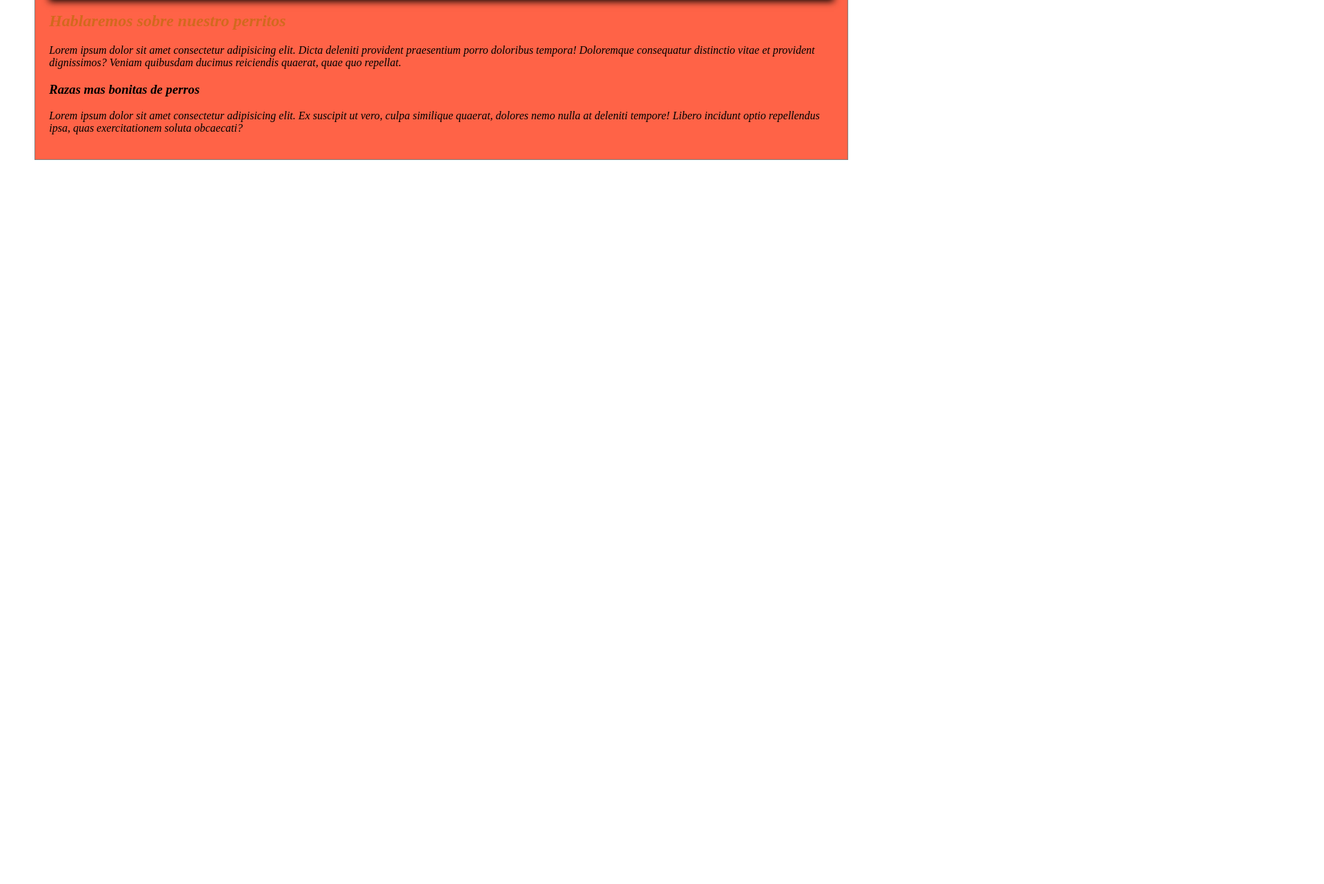
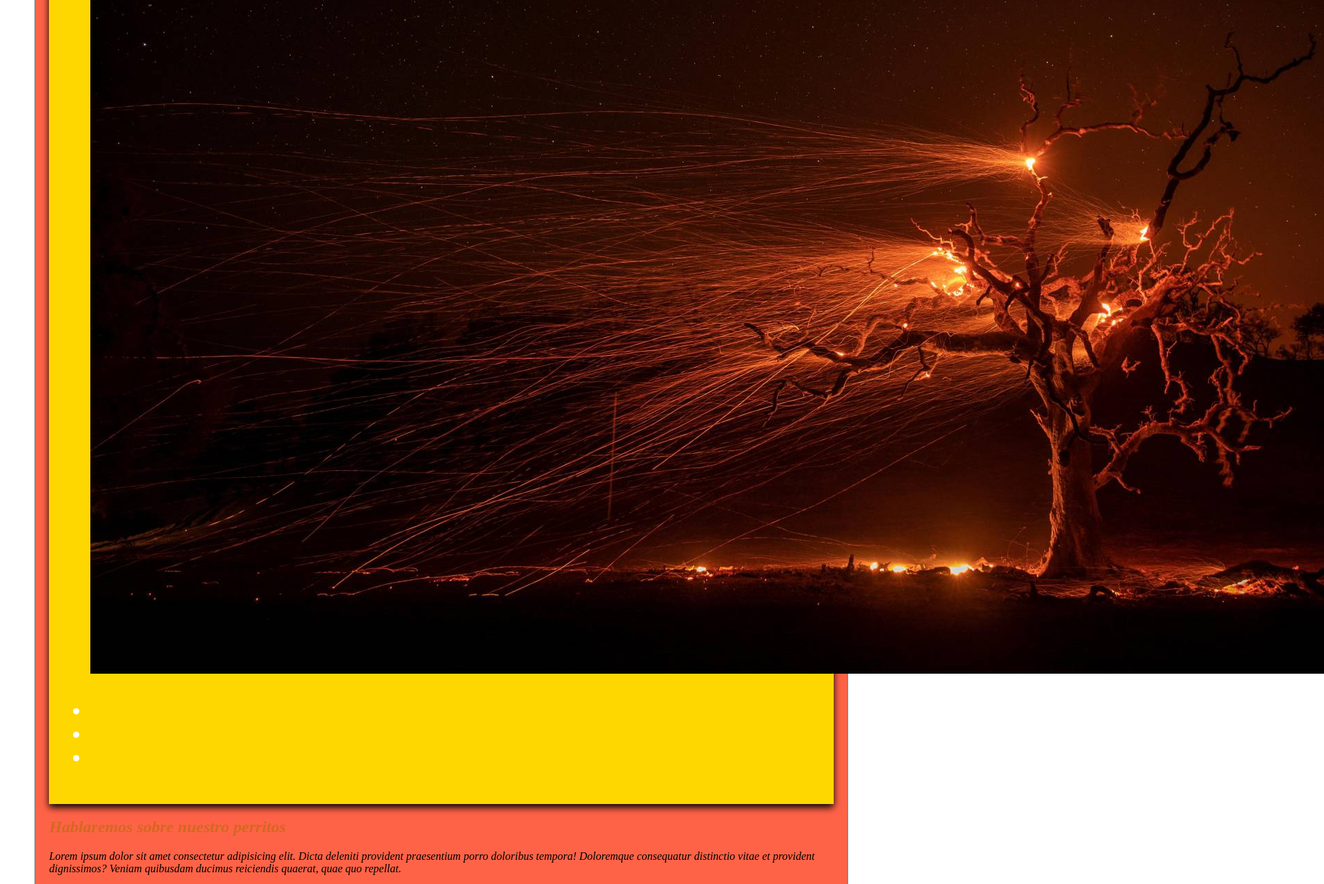
Before and after one commit to Leandro-Ortiz/blogS_boceto, a plain HTML site: page index.html in a window 1280 px wide. Shown: the part 118-1400 px from the top of the page at 69% size, 1920 px wide, since content can reach past the window. Before the commit the page ends 800 px from the top, so only its background shows below. Drawn offline with Linux system fonts and the light colour scheme.

Commit message:
Estructura basica de mi cabecera y agg carpeta imagenes

```diff
--- a/css/estilos.css
+++ b/css/estilos.css
@@ -21,3 +21,6 @@ h2{
     font-size: 30px;
     box-shadow: 0px 5px 10px black;
 }
+h3{
+    color: crimson;
+}
--- a/index.html
+++ b/index.html
@@ -9,10 +9,20 @@
 <body>
     <div class="main">
         <div class="encabezado">
-            Definitivamente aprendere git si me lo propongo
+            <figure>
+                <img src="imagenes/normal.jpg" alt="">
+            </figure>
+            <nav>
+                <ul>
+                    <li><a href="Iniciio"></a></li>
+                    <li><a href="Hola"></a></li>
+                    <li><a href="Perritos"></a></li>
+                </ul>
+            </nav>
         </div>
         <h2>Hablaremos sobre nuestro perritos</h2>
         <p>Lorem ipsum dolor sit amet consectetur adipisicing elit. Dicta deleniti provident praesentium porro doloribus tempora! Doloremque consequatur distinctio vitae et provident dignissimos? Veniam quibusdam ducimus reiciendis quaerat, quae quo repellat.</p>
+
         <h3>Razas mas bonitas de perros</h3>
         <p>Lorem ipsum dolor sit amet consectetur adipisicing elit. Ex suscipit ut vero, culpa similique quaerat, dolores nemo nulla at deleniti tempore! Libero incidunt optio repellendus ipsa, quas exercitationem soluta obcaecati?</p>
     </div>
```
Also changed, not shown: imagenes/normal.jpg (added).
